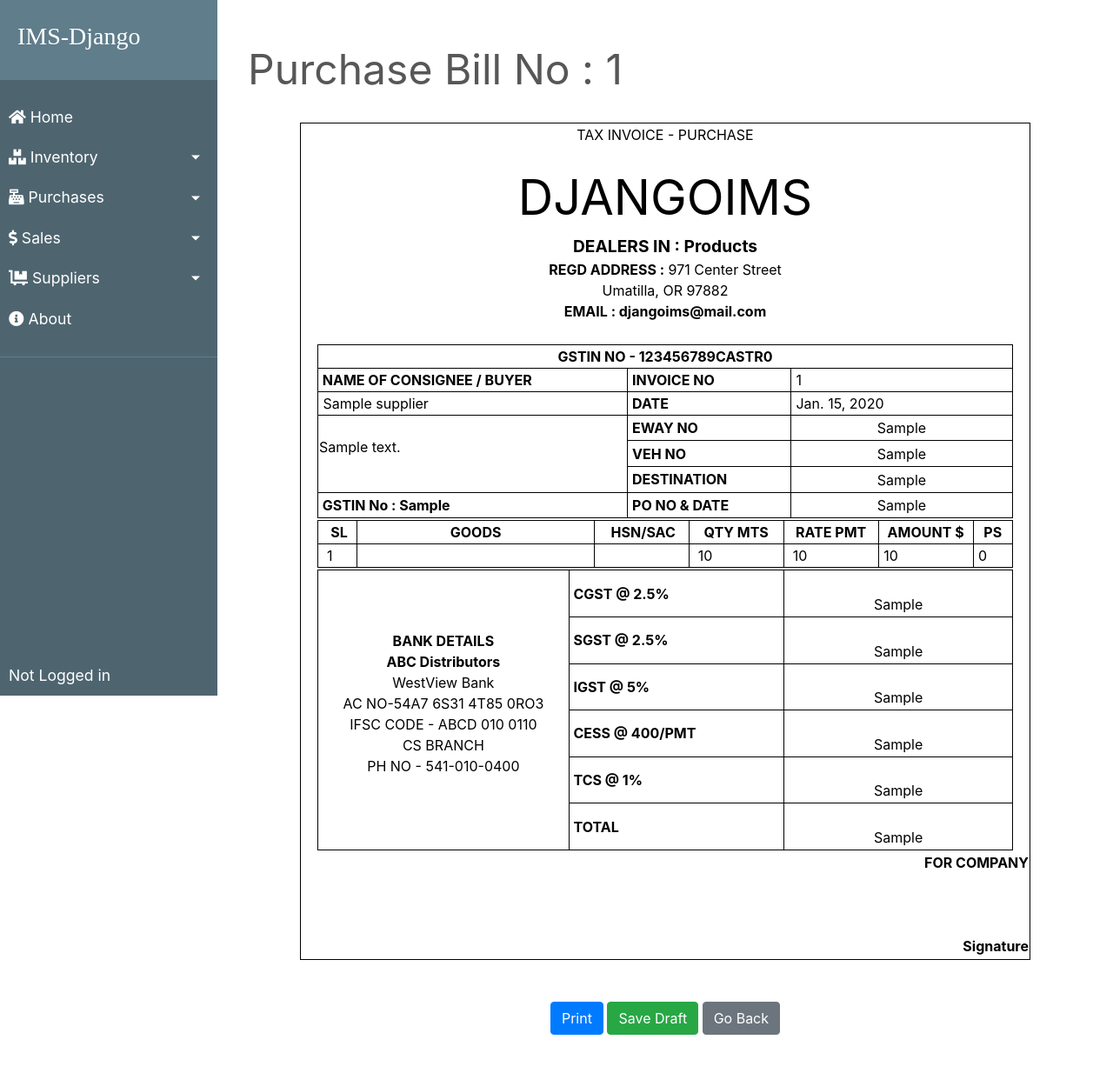
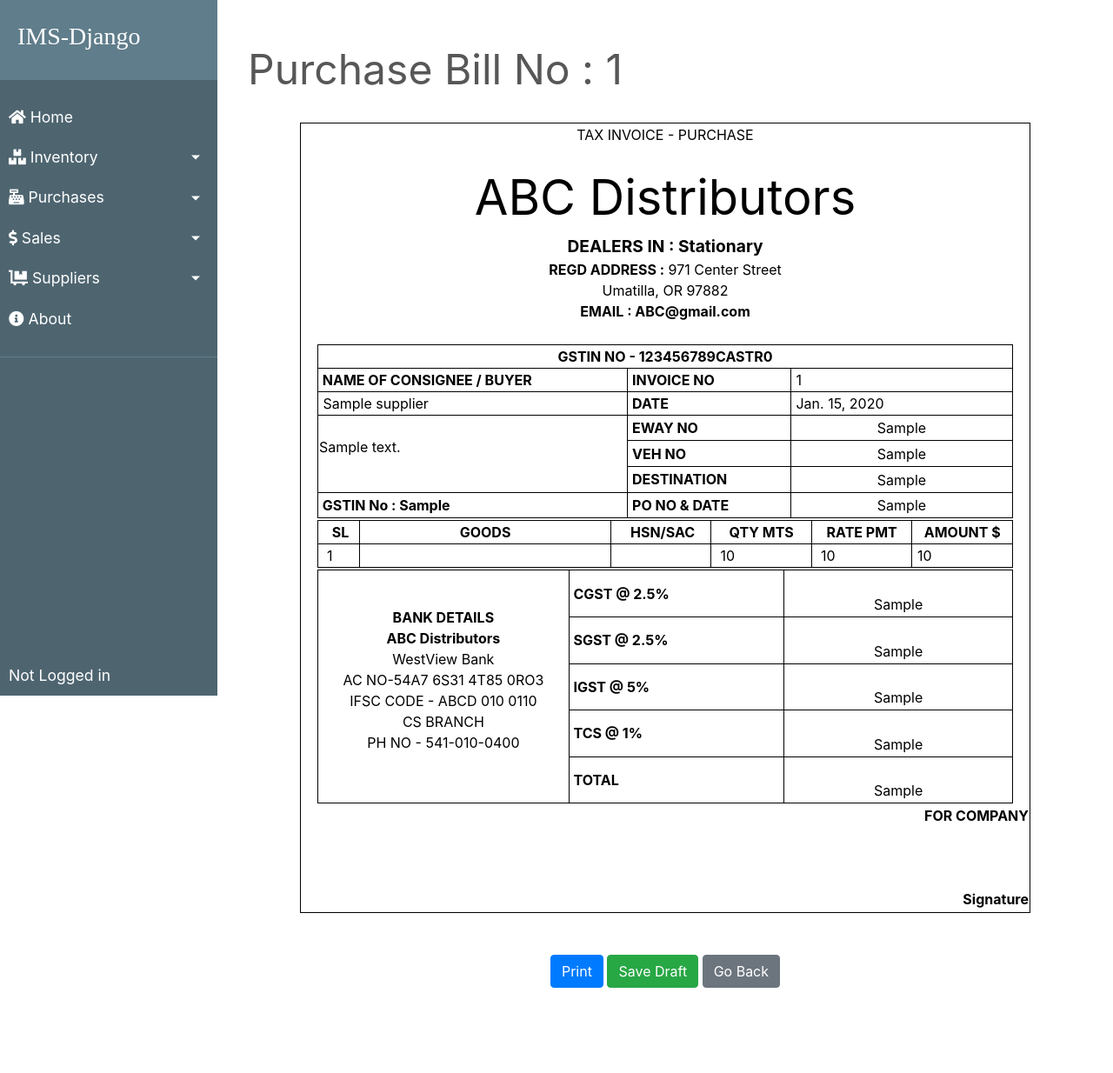
Before and after one commit to PARTH-BRAMHECHA/Inventory_management_System_PBL_SE, a Django app: page /transactions/purchases/1 in a window 1280 px wide. Shown: the whole page at 87% size. After the commit the page ends 1136 px from the top, so only its background shows below. Run offline with Django 3.2, Linux system fonts and the light colour scheme; data comes from the database, SQL or seed files in the repository; tables that the repository leaves empty hold one stand-in row (values such as "Sample post"); some libraries are stand-ins or nearby versions; some web fonts are replaced.

Commit message:
purchase_bill.html

```diff
--- a/transactions/templates/bill/purchase_bill.html
+++ b/transactions/templates/bill/purchase_bill.html
@@ -28,10 +28,10 @@
 
                         <tr style="text-align: center;">
                             <td >
-                                <span style="font-size: 350%;">DJANGOIMS</span> <br>
-                                <span style="font-size: 120%; font-weight: bold;">DEALERS IN : Products</span> <br>
+                                <span style="font-size: 350%;">ABC Distributors</span> <br>
+                                <span style="font-size: 120%; font-weight: bold;">DEALERS IN : Stationary</span> <br>
                                 <span style="font-weight: bold;">REGD ADDRESS :</span> 971 Center Street<br>Umatilla, OR 97882<br>
-                                <span style="font-weight: bold;">EMAIL : djangoims@mail.com</span> <br><br>
+                                <span style="font-weight: bold;">EMAIL : ABC@gmail.com</span> <br><br>
                             </td>
                         </tr>
 
@@ -80,23 +80,21 @@
                             <table class="outer-box" style="width: 800px; margin-left: auto; margin-right: auto;">
                                 <tbody>
                                     <tr>
-                                        <td class="inner-box" style="width: 05%; font-weight: bold; text-align: center;">&nbsp;SL</td>
+                                        <td class="inner-box" style="width: 5%; font-weight: bold; text-align: center;">&nbsp;SL</td>
                                         <td class="inner-box" style="width: 30%; font-weight: bold; text-align: center;">GOODS</td>
                                         <td class="inner-box" style="width: 12%; font-weight: bold; text-align: center;">&nbsp;HSN/SAC</td>
                                         <td class="inner-box" style="width: 12%; font-weight: bold; text-align: center;">QTY MTS</td>
                                         <td class="inner-box" style="width: 12%; font-weight: bold; text-align: center;">RATE PMT</td>
                                         <td class="inner-box" style="width: 12%; font-weight: bold; text-align: center;">AMOUNT $</td>
-                                        <td class="inner-box" style="width: 05%; font-weight: bold; text-align: center;">PS</td>
                                     </tr>
                                     {% for item in items %}
                                         <tr style="height: auto;">
                                             <td class="inner-box" style="width: 5%;">&nbsp; {{ forloop.counter }}</td>
                                             <td class="inner-box" style="width: 30%;">&nbsp; {{ item.stock.name }}</td>
-                                            <td class="inner-box" style="width: 12%;">&nbsp;</td>
+                                            <td class="inner-box" style="width: 12%;"></td>
                                             <td class="inner-box" style="width: 12%;">&nbsp; {{ item.quantity }}</td>
                                             <td class="inner-box" style="width: 12%;">&nbsp; {{ item.perprice }}</td>
                                             <td class="inner-box" style="width: 12%;">&nbsp;{{ item.totalprice }}</td>
-                                            <td class="inner-box" style="width: 5%;">&nbsp;0</td>
                                         </tr>
                                     {% endfor %}
                                 </tbody>
@@ -123,10 +121,6 @@
                                     <tr>
                                         <td class="inner-box" style="font-weight: bold;">&nbsp;IGST @ 5% </td>
                                         <td class="inner-box align-middle">&nbsp; <input type="text" name="igst" class="align-middle" pattern="[0-9]+\.[0-9]+" style="border: 0; overflow: hidden;" value="{% if billdetails.igst %}{{ billdetails.igst }}{% endif %}"></td>
-                                    </tr>
-                                    <tr>
-                                        <td class="inner-box" style="font-weight: bold;">&nbsp;CESS @ 400/PMT </td>
-                                        <td class="inner-box align-middle">&nbsp; <input type="text" name="cess" class="align-middle" pattern="[0-9]+\.[0-9]+" style="border: 0; overflow: hidden;" value="{% if billdetails.cess %}{{ billdetails.cess }}{% endif %}"></td>
                                     </tr>
                                     <tr>
                                         <td class="inner-box" style="font-weight: bold;">&nbsp;TCS @ 1%</td>
@@ -167,7 +161,7 @@
         <div class="wrapper">
             <button class="center btn btn-primary" onclick="printpage('printArea')">Print</button>
             <button class="center btn btn-success" type="submit">Save Draft</button>
-            <a href="{% url 'purchases-list' %}" class=" btn center btn-secondary">Go Back</a>
+            <a href="{% url 'sales-list' %}" class="btn center btn-secondary">Go Back</a>
         </div>
 
     </form>
```
